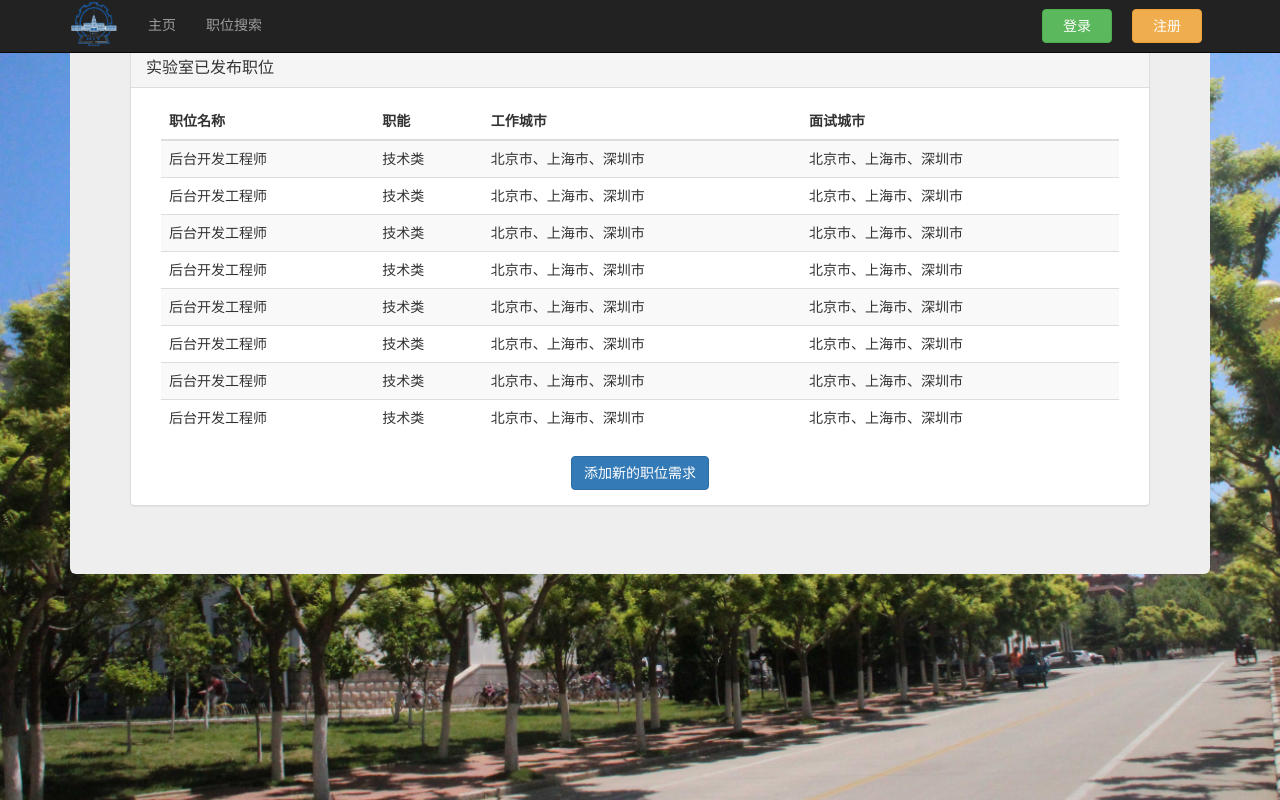
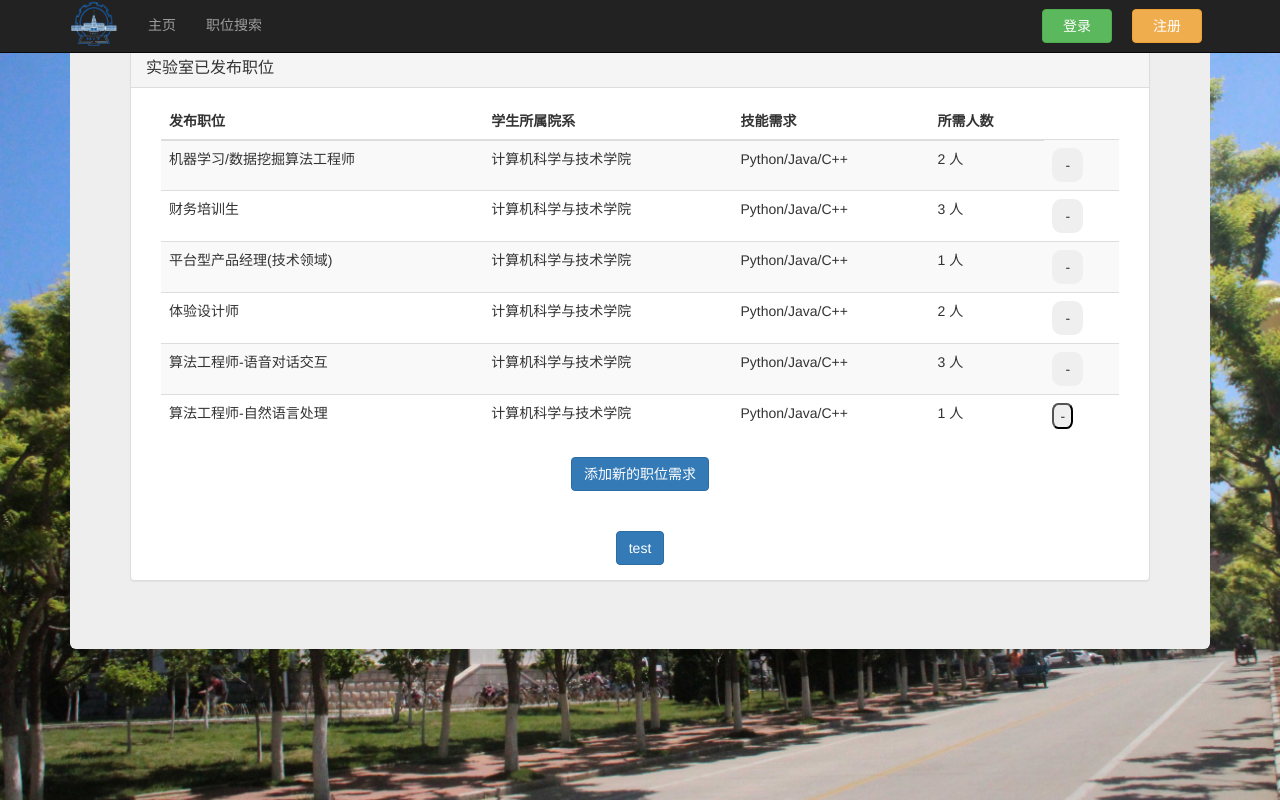
Before and after one commit to we-can-release-tomorrow-group/front-end, a PHP site: page /lib_request.php in a window 1280 px wide. Run offline with PHP 8.4, Linux system fonts and the light colour scheme; data that the repository does not hold is empty.

Commit message:
Updata part of JS

```diff
--- a/src/lib_add.php
+++ b/src/lib_add.php
@@ -19,9 +19,9 @@ echo '
 <form class="form-horizontal" action="lib_request.php" method="post">
 
       <div class="form-group">
-            <label for="lab_name" class="col-sm-2 control-label">实验室名称</label>
+            <label for="lab_name" class="col-sm-2 control-label">职位名称</label>
           <div class="col-sm-10">
-            <input type="text" class="form-control" name="lab_name" placeholder="请输入实验室名称">
+            <input type="text" class="form-control" name="lab_name" placeholder="请输入职位名称">
           </div>
       </div>
       <br>
@@ -65,7 +65,7 @@ echo '
       <div class="form-group">
             <label for="lab_text" class="col-sm-2 control-label">学生所属院系</label>
             <div class="col-sm-offset-2 col-sm-10">
-                <textarea class="form-control" rows="3" id="lab_text" placeholder="请输入具体要求"></textarea>
+                <textarea class="form-control" rows="3" name="lab_text" placeholder="请输入具体要求"></textarea>
             </div>
       </div>
       <div class="form-group">
--- a/src/lib_request.php
+++ b/src/lib_request.php
@@ -16,17 +16,18 @@
 <?php
 include 'top.php';
 $name = $number = $ins = $skills = $text = "";
-if ($_SERVER["REQUEST_METHOD"] == "POST")
-{
-    if (empty($_POST["lab_name"]))
-    {
+$url = 100;
+//if ($_SERVER["REQUEST_METHOD"] == "post")
+//{
+  //  if (empty($_POST["lab_name"]))
+    //{
         $name = test_input($_POST["lab_name"]);
         $number = test_input($_POST["lab_number"]);
-        $ins = test_input($_POST["lab_ins"]);
+        $ins = test_input($_POST["lab_institute"]);
         $skills = test_input($_POST["lab_skills"]);
         $text = test_input($_POST["lab_text"]);
-    }
-}
+    //}
+//}
 
 function test_input($data)
 {
@@ -35,7 +36,7 @@ function test_input($data)
     $data = htmlspecialchars($data);
     return $data;
 }
-echo $name,$number;
+
 echo '
 
     <div class="container" id="lab_add">
@@ -49,69 +50,82 @@ echo '
 			  <table class="table table-striped">
 				 <thead>
 					<tr>
-					   <th>职位名称</th>
-					   <th>职能</th>
-					   <th>工作城市</th>
-					   <th>面试城市</th>
+					   <th>发布职位</th>
+					   <th>学生所属院系</th>
+					   <th>技能需求</th>
+					   <th>所需人数</th>
+
 					</tr>
 				 </thead>
-				 <tbody>
+				 <tbody id="tbody_parent">
 					<tr>
-					   <td>后台开发工程师</td>
-					   <td>技术类</td>
-					   <td>北京市、上海市、深圳市</td>
-					   <td>北京市、上海市、深圳市</td>
+					   <td>机器学习/数据挖掘算法工程师</td>
+					   <td>计算机科学与技术学院</td>
+					   <td>Python/Java/C++</td>
+					   <td>2 人</td>
+					   <td>
+					        <button style="border-radius: 30%" class="btn">-</button>
+                       </td>
 					</tr>
 					<tr>
-					   <td>后台开发工程师</td>
-					   <td>技术类</td>
-					   <td>北京市、上海市、深圳市</td>
-					   <td>北京市、上海市、深圳市</td>
+					   <td>财务培训生</td>
+					   <td>计算机科学与技术学院</td>
+					   <td>Python/Java/C++</td>
+					   <td>3 人</td>
+					   <td>
+					        <button style="border-radius: 30%" class="btn">-</button>
+                       </td>
 					</tr>
 					<tr>
-					   <td>后台开发工程师</td>
-					   <td>技术类</td>
-					   <td>北京市、上海市、深圳市</td>
-					   <td>北京市、上海市、深圳市</td>
+					   <td>平台型产品经理(技术领域)</td>
+					   <td>计算机科学与技术学院</td>
+					   <td>Python/Java/C++</td>
+					   <td>1 人</td>
+					   <td>
+					        <button style="border-radius: 30%" class="btn">-</button>
+                       </td>
 					</tr>
 					<tr>
-					   <td>后台开发工程师</td>
-					   <td>技术类</td>
-					   <td>北京市、上海市、深圳市</td>
-					   <td>北京市、上海市、深圳市</td>
+					   <td>体验设计师</td>
+					   <td>计算机科学与技术学院</td>
+					   <td>Python/Java/C++</td>
+					   <td>2 人</td>
+					   <td>
+					        <button style="border-radius: 30%" class="btn">-</button>
+                       </td>
 					</tr>
 					<tr>
-					   <td>后台开发工程师</td>
-					   <td>技术类</td>
-					   <td>北京市、上海市、深圳市</td>
-					   <td>北京市、上海市、深圳市</td>
+					   <td>算法工程师-语音对话交互</td>
+					   <td>计算机科学与技术学院</td>
+					   <td>Python/Java/C++</td>
+					   <td>3 人</td>
+					   <td>
+					        <button style="border-radius: 30%" class="btn">-</button>
+                       </td>
 					</tr>
 					<tr>
-					   <td>后台开发工程师</td>
-					   <td>技术类</td>
-					   <td>北京市、上海市、深圳市</td>
-					   <td>北京市、上海市、深圳市</td>
+					   <td>算法工程师-自然语言处理</td>
+					   <td>计算机科学与技术学院</td>
+					   <td>Python/Java/C++</td>
+					   <td>1 人</td>
+					   <td>
+					        <button style="border-radius: 30%" >-</button>
+                       </td>
 					</tr>
-					<tr>
-					   <td>后台开发工程师</td>
-					   <td>技术类</td>
-					   <td>北京市、上海市、深圳市</td>
-					   <td>北京市、上海市、深圳市</td>
-					</tr>
-					<tr>
-					   <td>后台开发工程师</td>
-					   <td>技术类</td>
-					   <td>北京市、上海市、深圳市</td>
-					   <td>北京市、上海市、深圳市</td>
-					</tr>
+
 				 </tbody>
 			  </table>
 
             <div style="text-align: center;" id="lab_add">
                 <button type="button" class="btn btn-primary" onclick="add_position()">添加新的职位需求</button>
             </div>
+            <br>
+            <br>
+            <div style="text-align: center;" id="lab_alert">
+                <button type="button" class="btn btn-primary" onclick="add_element()">test</button>
+            </div>
         </div>
-'
+';
 ?>
 
 </body>
@@ -125,12 +139,44 @@ echo '
     }
 
     function sign_up(){
-        window.location.href='sign_up.php';
+        window.location.href = 'sign_up.php';
     }
     //退出
 
     function add_position() {
-        UI.open({title:'发布',url:'lib_add.php',width:850,height:600});
+        //UI.open({title:'发布',url:'lib_add.php',width:850,height:600});
+        window.location.href = 'lib_add.php';
+    }
+
+    function add_element() {
+        var js_name = "<?php echo $name?>";
+        var js_number = "<?php echo $number?>";
+        var js_ins = "<?php echo $ins?>";
+        var js_skills = "<?php echo $skills?>";
+        var js_text = "<?php echo $text?>";
+
+        var tr_add = document.createElement('tr');
+
+        var tr_name = document.createElement('td');
+        tr_name.innerHTML = js_name;
+        var tr_ins = document.createElement('td');
+        tr_ins.innerHTML = js_ins;
+        var tr_skills = document.createElement('td');
+        tr_skills.innerHTML = js_skills;
+        var tr_number = document.createElement('td');
+        tr_number.innerHTML = js_number;
+
+        var tbody_parent = document.getElementById('tbody_parent');
+        tbody_parent.appendChild(tr_add);
+        tr_add.appendChild(tr_name);
+        tr_add.appendChild(tr_ins);
+        tr_add.appendChild(tr_skills);
+        tr_add.appendChild(tr_number);
+
+        window.alert(js_name+js_number+js_ins+js_skills+js_text);
+    }
+    function delete_element(){
+
     }
 
 </script>
```
